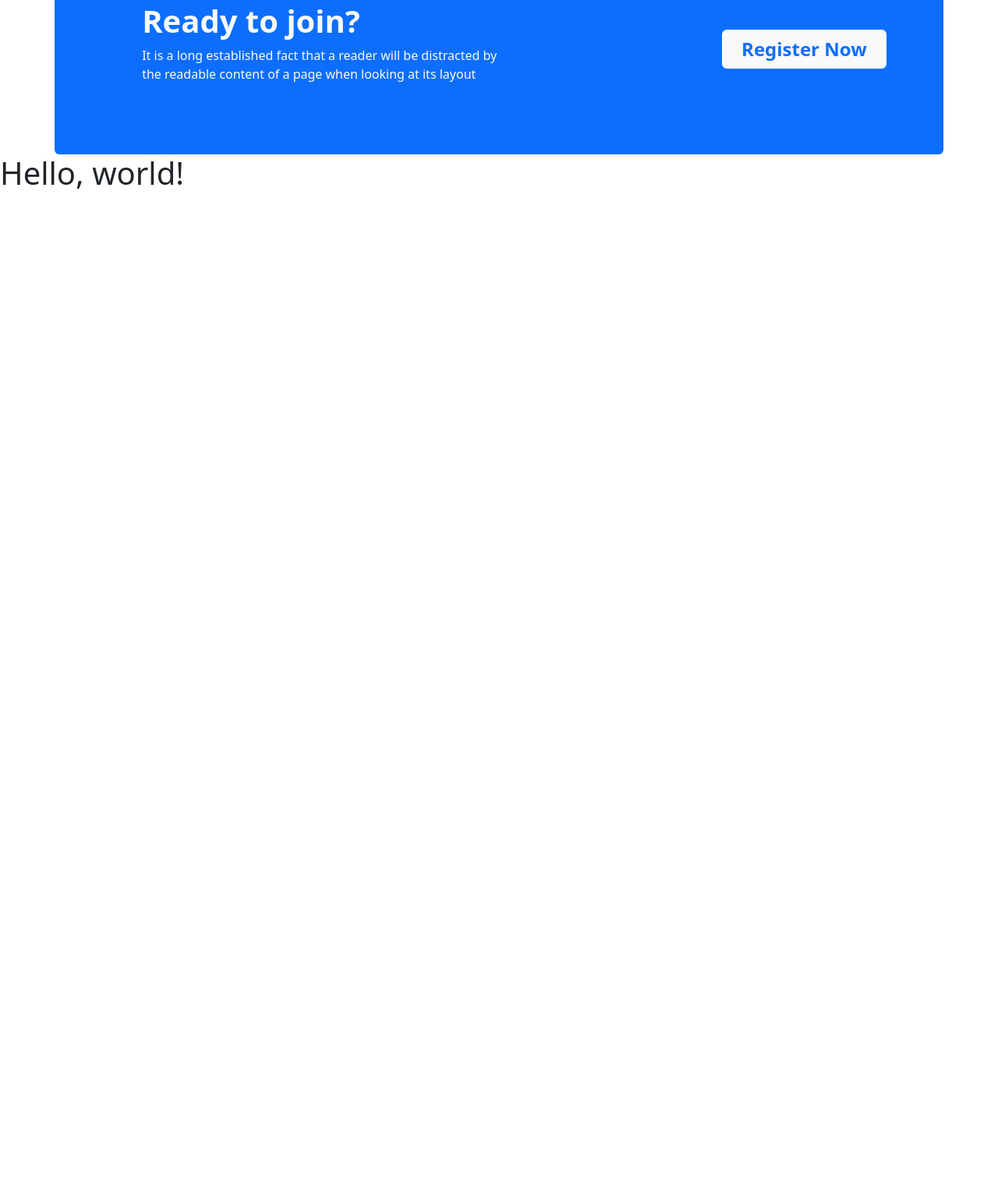
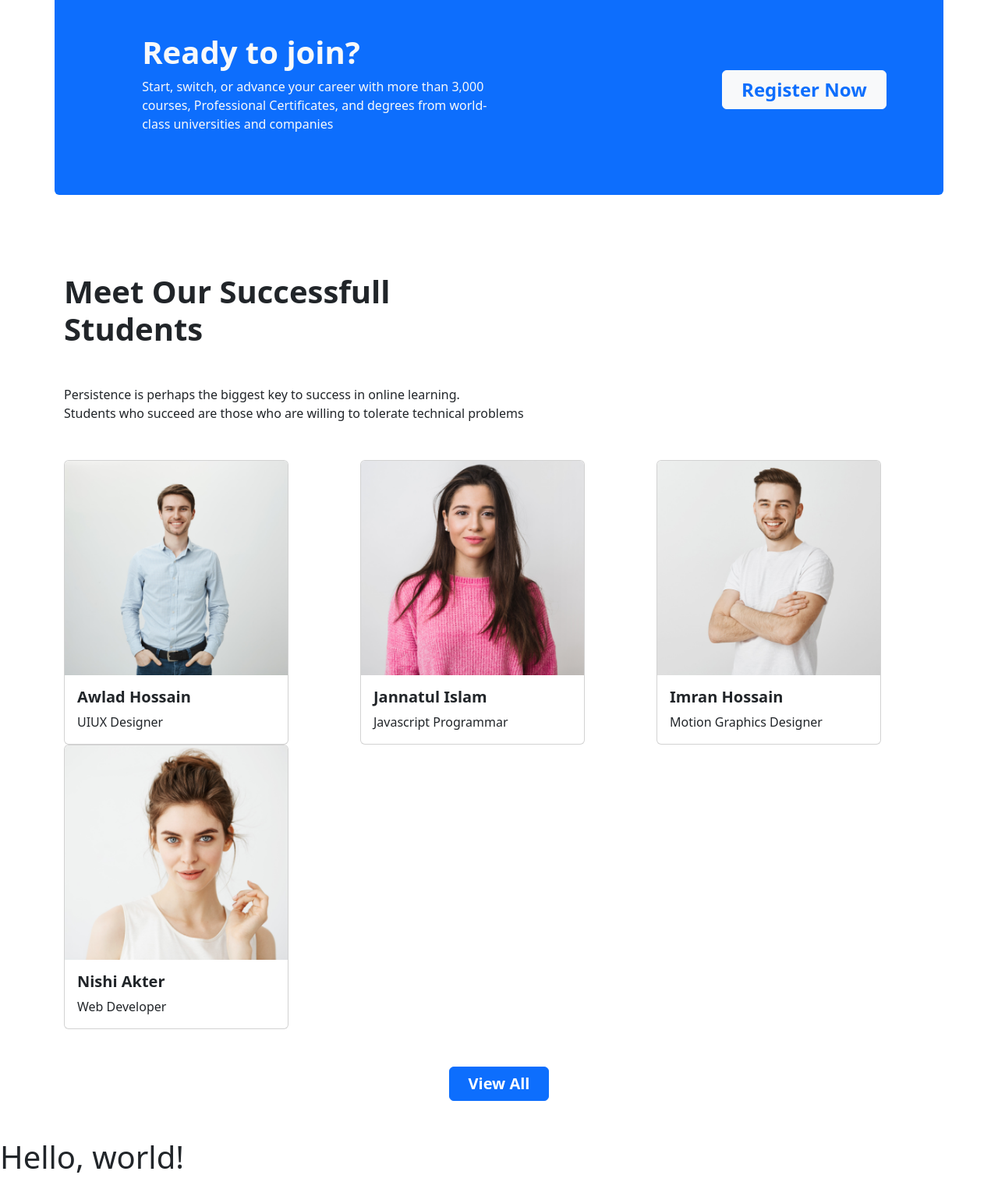
Before and after one commit to mdtalhaba/dream-tech, a plain HTML site: page index.html in a window 1280 px wide. Shown: the part 2720-4236 px from the top of the page at 78% size. Before the commit the page ends 2974 px from the top, so only its background shows below. Drawn offline with nearby package versions, Linux system fonts and the light colour scheme.

Commit message:
successfull student section

```diff
--- a/index.html
+++ b/index.html
@@ -288,12 +288,12 @@
         <!-- Course Review Section End -->
 
         <!-- Register Section Start -->
-        <Section class="container bg-primary rounded px-5">
+        <Section style="margin: 100px auto;" class="container bg-primary rounded px-5">
             <div style="min-height: 270px; margin: auto 0 0 5%;" class="row justify-content-between align-items-center">
                 <div class="col-lg-6 col-md-12 col-sm-12 text-light">
                     <h3 class="fs-1 fw-bold">Ready to join?</h3>
-                    <p>It is a long established fact that a reader will be distracted by the
-                        readable content of a page when looking at its layout</p>
+                    <p>Start, switch, or advance your career with more than 3,000 courses, Professional Certificates,
+                        and degrees from world-class universities and companies</p>
                 </div>
                 <div class="col-lg-3 col-md-12 col-sm-12">
                     <a class="btn btn-light px-4 fw-bold fs-4 text-primary" href="#" role="button">Register Now</a>
@@ -301,6 +301,56 @@
             </div>
         </Section>
         <!-- Register Section End -->
+
+        <!-- Successfull Student Section Start -->
+        <article class="container my-5">
+            <h3 class="fs-1 fw-bold">Meet Our Successfull <br><span>Students</span></h3>
+            <p class="my-5">Persistence is perhaps the biggest key to success in online learning. <br>
+                <span>Students who succeed are those who are willing to tolerate technical problems</span>
+            </p>
+            <div class="row justify-content-between">
+                <div class="col">
+                    <div class="card" style="width: 18rem;">
+                        <img src="images/student/student-1.png" class="card-img-top" alt="...">
+                        <div class="card-body">
+                            <h5 class="fw-bold">Awlad Hossain</h5>
+                            <p class="card-text">UIUX Designer</p>
+                        </div>
+                    </div>
+                </div>
+                <div class="col">
+                    <div class="card" style="width: 18rem;">
+                        <img src="images/student/student-2.png" class="card-img-top" alt="...">
+                        <div class="card-body">
+                            <h5 class="fw-bold">Jannatul Islam </h5>
+                            <p class="card-text">Javascript Programmar</p>
+                        </div>
+                    </div>
+                </div>
+                <div class="col">
+                    <div class="card" style="width: 18rem;">
+                        <img src="images/student/student-3.png" class="card-img-top" alt="...">
+                        <div class="card-body">
+                            <h5 class="fw-bold">Imran Hossain </h5>
+                            <p class="card-text">Motion Graphics Designer</p>
+                        </div>
+                    </div>
+                </div>
+                <div class="col">
+                    <div class="card" style="width: 18rem;">
+                        <img src="images/student/student-4.png" class="card-img-top" alt="...">
+                        <div class="card-body">
+                            <h5 class="fw-bold">Nishi Akter</h5>
+                            <p class="card-text">Web Developer</p>
+                        </div>
+                    </div>
+                </div>
+            </div>
+            <div class="text-center my-5">
+                <a class="btn btn-primary px-4 fw-semibold fs-5" href="#" role="button">View All</a>
+            </div>
+        </article>
+        <!-- Successfull Student Section End -->
 
     </main>
     <!-- Main Section End -->
```
